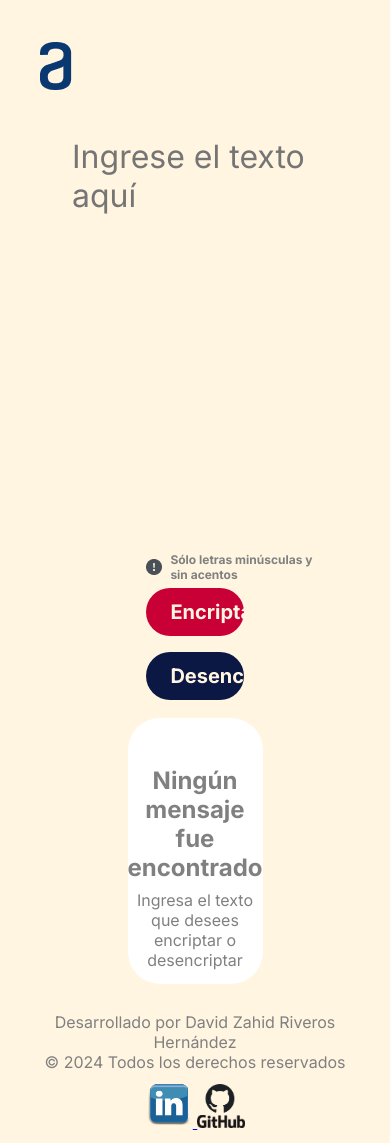
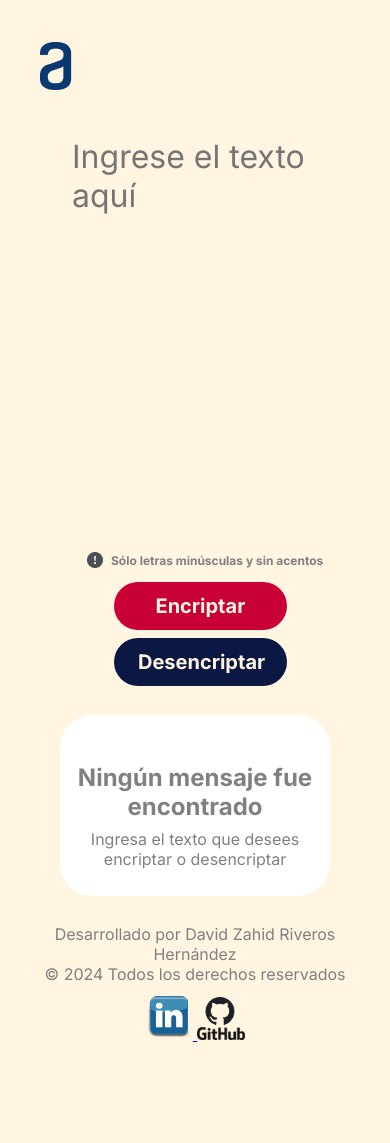
Before and after one commit to Elgona9/encriptador-y-desencriptador, a plain HTML site: page index.html in a window 390 px wide. After the commit the page ends 1092 px from the top, so only its background shows below. Drawn offline with Linux system fonts and the light colour scheme.

Commit message:
Add files via upload

```diff
--- a/styles/style.css
+++ b/styles/style.css
@@ -17,6 +17,7 @@
 body {
     margin: 2.5rem;
     box-sizing: border-box;
+    font-family: "Inter",sans-serif;
     background-color: var(--color-fondo);
     color: var(--color-primario);
 }
@@ -288,3 +289,86 @@ textarea {
         padding: 0.5rem 0;
     }
 }
+
+@media(max-width: 500px){
+    .contenedor-principal {
+        flex-direction: column;
+        justify-content: center; /* Change to center for symmetric alignment */
+        align-items: center; /* Change to center for symmetric alignment */
+        gap: 1rem; /* Reduce the gap between sections */
+    }
+
+    .entrada-texto {
+        margin: 0;
+    }
+
+    .resultado-texto {
+        margin: 0;
+        width: 100%;
+    }
+
+    textarea {
+        margin: 5% 0% 5% 0%; /* Adjust the margins for a closer alignment */
+        display: flex;
+        flex-direction: column;
+        flex-wrap: wrap; /* Allow the textarea to wrap to the next line */
+        height: auto;
+    }
+
+    #resultadoTexto{
+        padding: 5%;
+        width: 100%;
+    }
+
+    #imagenVacia{
+        display: none !important; /* Hide the image */
+        margin: 20% 10% 0 10%; /* Adjust the margins for a closer alignment */
+    }
+
+    #textoAdicional1{
+        margin-top: 3rem; /* Adjust the margin for a closer alignment */
+    }
+
+    #textoAdicional2{
+        margin-top: 0.5rem; /* Adjust the margin for a closer alignment */
+    }
+
+    .botones-accion{
+        margin-left: 20%;
+        margin-top: 5%;
+        margin-bottom: 5%;
+        gap: 0.5rem; /* Reduce the gap between buttons */
+        width: 80%; /* Adjust the width for a closer alignment */
+        height: auto; /* Adjust the height for a closer alignment */
+        display: flex;
+        flex-direction: column;
+        flex-wrap: wrap; /* Allow buttons to wrap to the next line */
+        justify-content: center; /* Center align the buttons */
+    }
+
+    #botonEncriptar{
+        margin: 0;
+        padding: 0.75rem 0rem;
+        width: 80%; /* Adjust the width for a closer alignment */
+    }
+
+    #botonDesencriptar{
+        padding: 0.75rem 1.5rem;
+        width: 80%; /* Adjust the width for a closer alignment */
+    }
+
+    #botonCopiar{
+        padding: 3%;
+        margin-top: 2rem; /* Adjust the margin for a closer alignment */
+        margin-left: auto; /* Align the button to the right */
+    }
+
+    .advertencia-contenedor{
+        margin-left: 10%;
+    }
+
+    #advertencia{
+        font-size: 0.75rem;
+    }
+
+}
```
